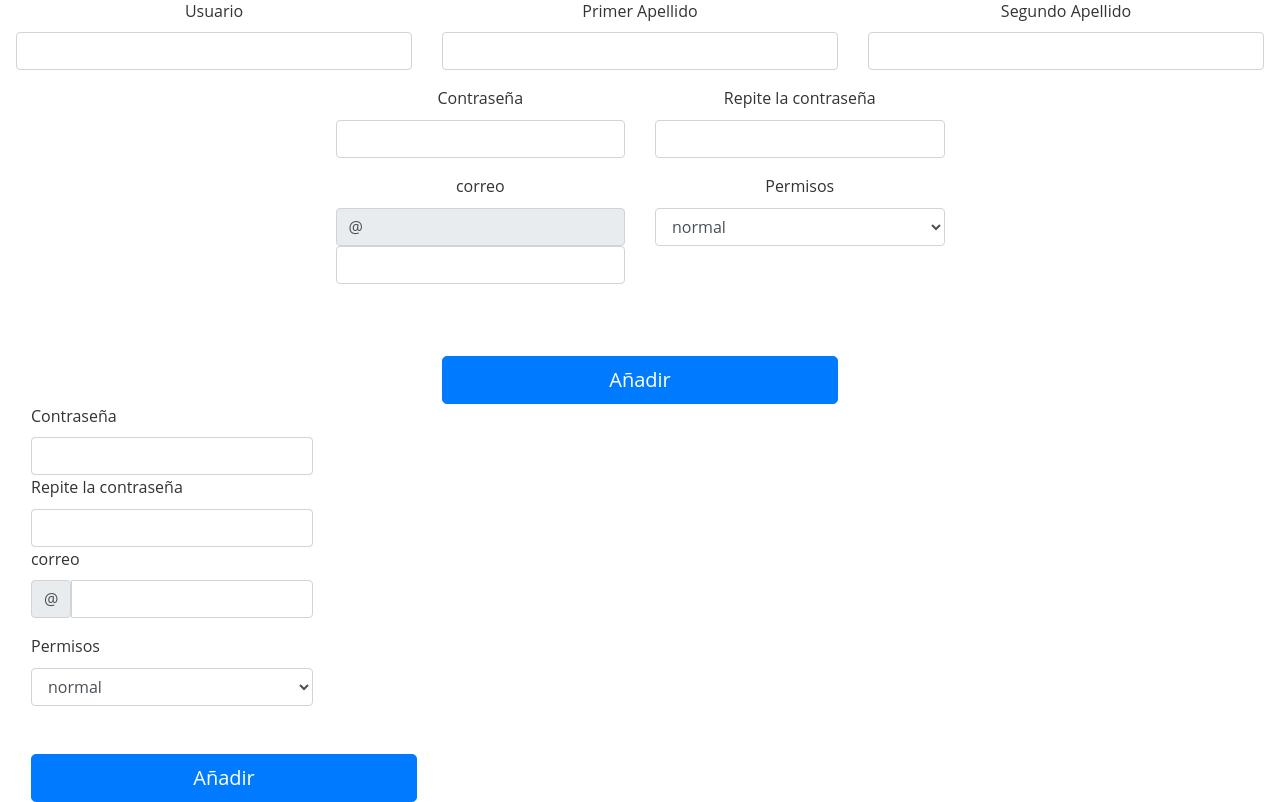
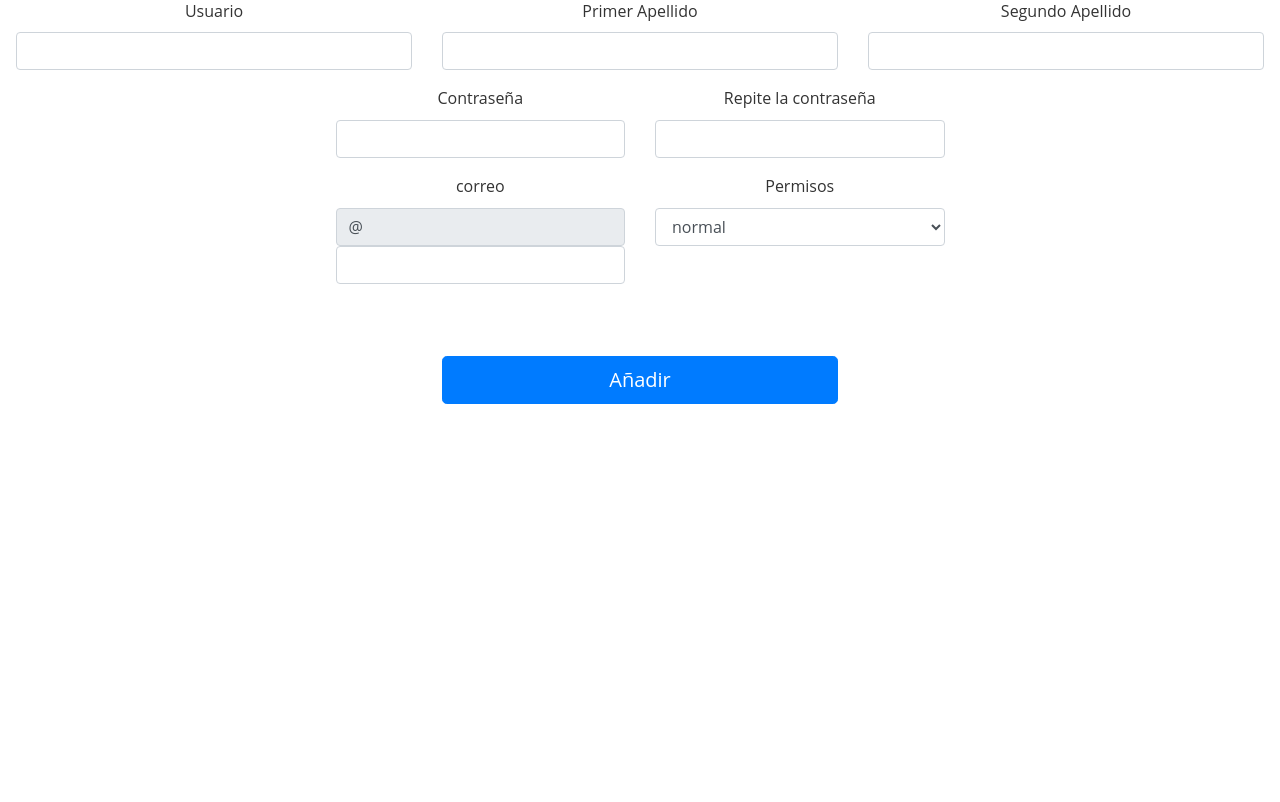
Before and after one commit to DamianDiazRios/litos, a Flask app: page /registro_usuario in a window 1280 px wide. Shown: the part 38-840 px from the top of the page. After the commit the page ends 442 px from the top, so only its background shows below. Run offline with Flask 3, Linux system fonts and the light colour scheme; some libraries are stand-ins or nearby versions.

Commit message:
puva_lunes

```diff
--- a/app/autenticacion/autenticacion_vista.py
+++ b/app/autenticacion/autenticacion_vista.py
@@ -50,7 +50,7 @@ def logout():
 @autenticacion.route('/registro_usuario', methods = ('GET', 'POST'))
 def registro():
     if session.get('usuario'):
-        print(session['username'])
+        (session['username'])
     formulario = RegistroUsuario(meta={'csrf':False})
     if formulario.validate_on_submit():
         usuario = Usuario(formulario.usuario.data, formulario.apellido1.data, formulario.apellido2.data, formulario.password.data, formulario.rol.data, formulario.correo.data)
--- a/app/templates/autenticacion/registro.html
+++ b/app/templates/autenticacion/registro.html
@@ -43,34 +43,6 @@
     <div class="col-md-4"></div>
 </form>
 
-    <div class="col-md-3"></div>
-    <div class="col-md-3">
-        {{registro.password.label(class="form-label")}}
-        {{registro.password(class="form-control")}}
-    </div>
-    <div class="col-md-3">
-        {{registro.confirmar.label(class="form-label")}}
-        {{registro.confirmar(class="form-control")}}
-    </div>
-    <div class="col-md-3"></div>
-    <div class="col-md-3"></div>
-    <div class="col-md-3 mb-3">
-        {{ registro.correo.label(class="form-label") }}
-        <div class="input-group">
-            <span class="input-group-text">@</span>
-            {{ registro.correo(class="form-control") }}
-        </div>
-    </div>
-    <div class="col-md-3">
-        {{ registro.rol.label(class="form-label") }}
-        {{ registro.rol(class="form-control") }}
-    </div>
-    <div class="col-md-3"></div>
-    <div class="col-md-4"></div>
-    <div class="d-grip gap-2 col-md-4 mt-5">
-        <button class="btn btn-primary btn-lg btn-block mt-2" type="submit">Añadir</button>
-    </div>
-    <div class="col-md-4"></div>
-</form>
+
 
 {% endblock %}
```
